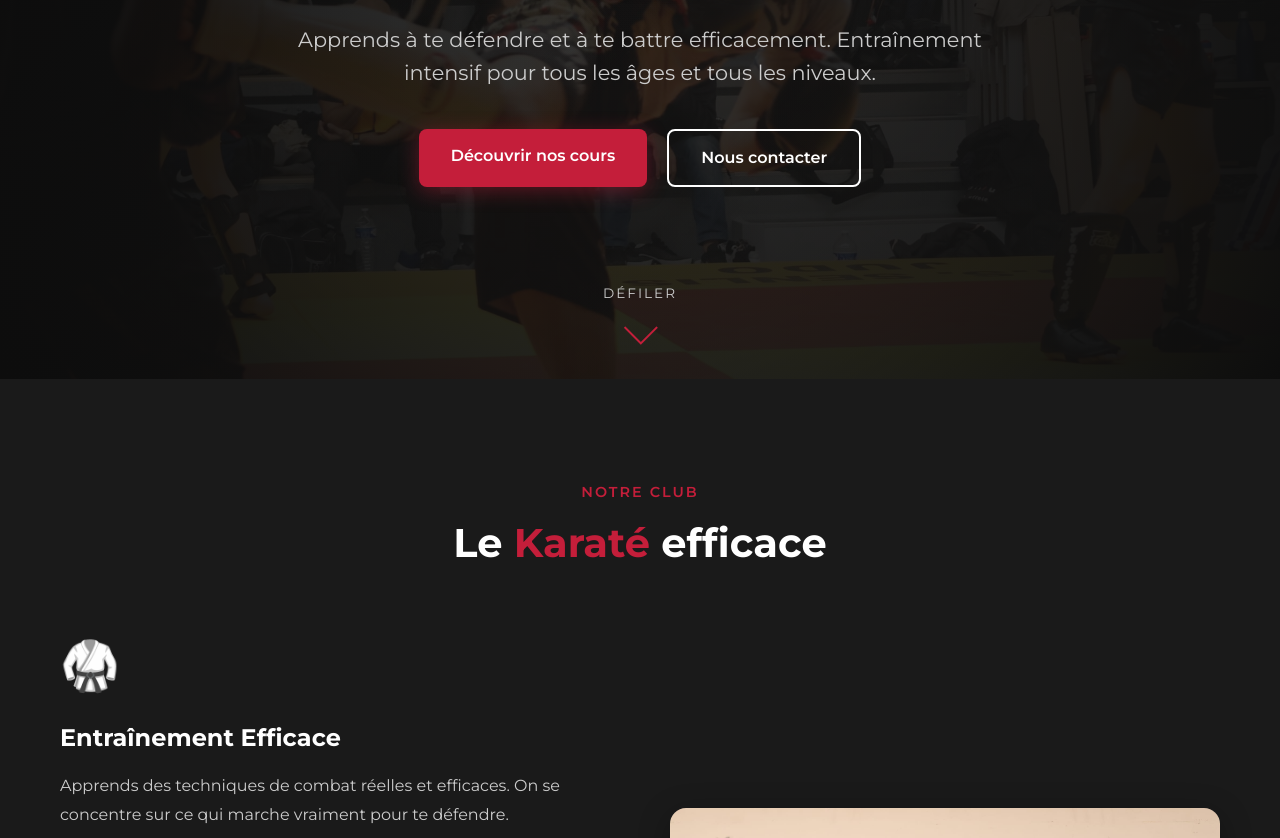
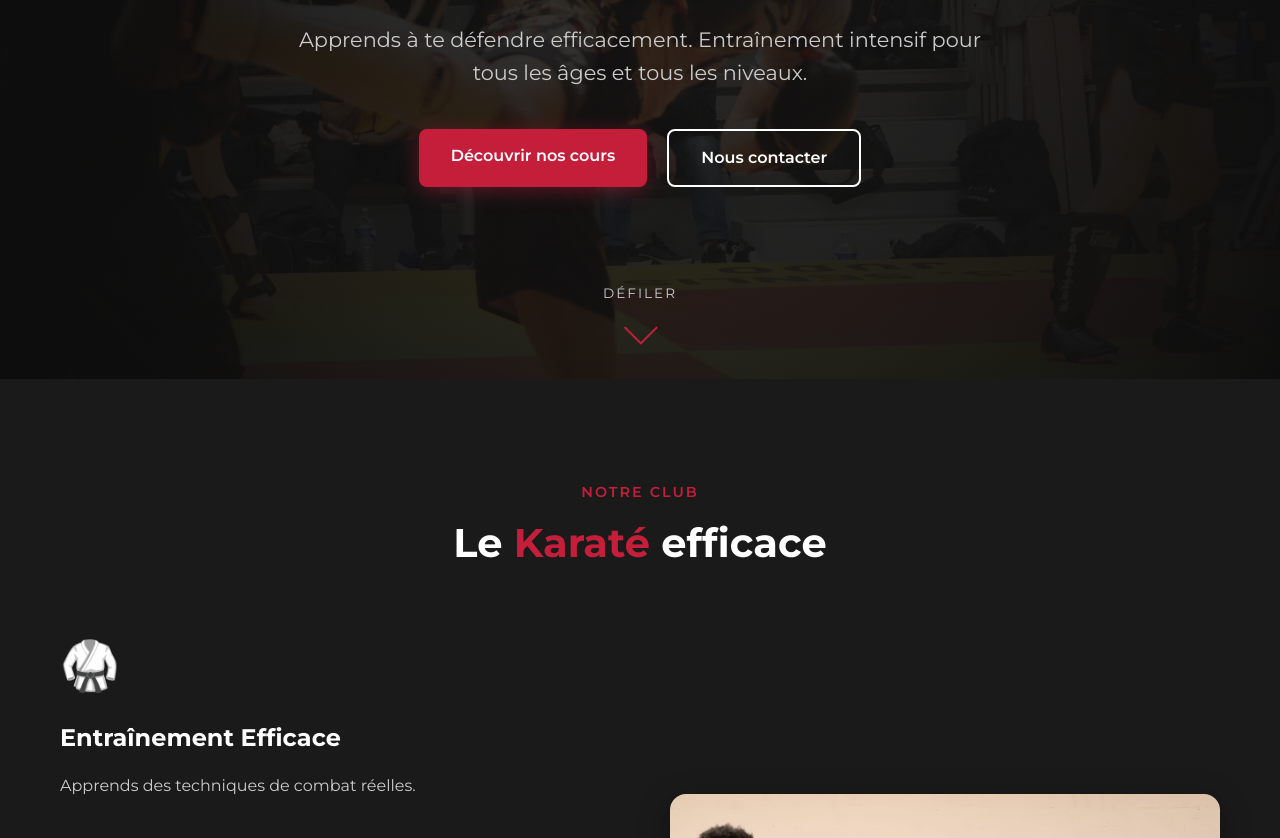
Before and after one commit to RaceUp-co/Karate_Club_de_Tournes, a website: page index.html in a window 1280 px wide. Shown: the part 421-1259 px from the top of the page. Drawn offline with Linux system fonts and the light colour scheme.

Commit message:
fix: changement texte trop agressif

```diff
--- a/index.html
+++ b/index.html
@@ -46,7 +46,7 @@
                     Karaté Club de <span class="highlight">Tournes</span>
                 </h1>
                 <p class="hero-description" data-aos="fade-up" data-aos-delay="200">
-                    Apprends à te défendre et à te battre efficacement.
+                    Apprends à te défendre efficacement.
                     Entraînement intensif pour tous les âges et tous les niveaux.
                 </p>
                 <div class="hero-buttons" data-aos="fade-up" data-aos-delay="300">
@@ -73,7 +73,7 @@
                     <div class="about-item">
                         <div class="about-icon">🥋</div>
                         <h3>Entraînement Efficace</h3>
-                        <p>Apprends des techniques de combat réelles et efficaces. On se concentre sur ce qui marche vraiment pour te défendre.</p>
+                        <p>Apprends des techniques de combat réelles.</p>
                     </div>
                     <div class="about-item">
                         <div class="about-icon">🏆</div>
```
